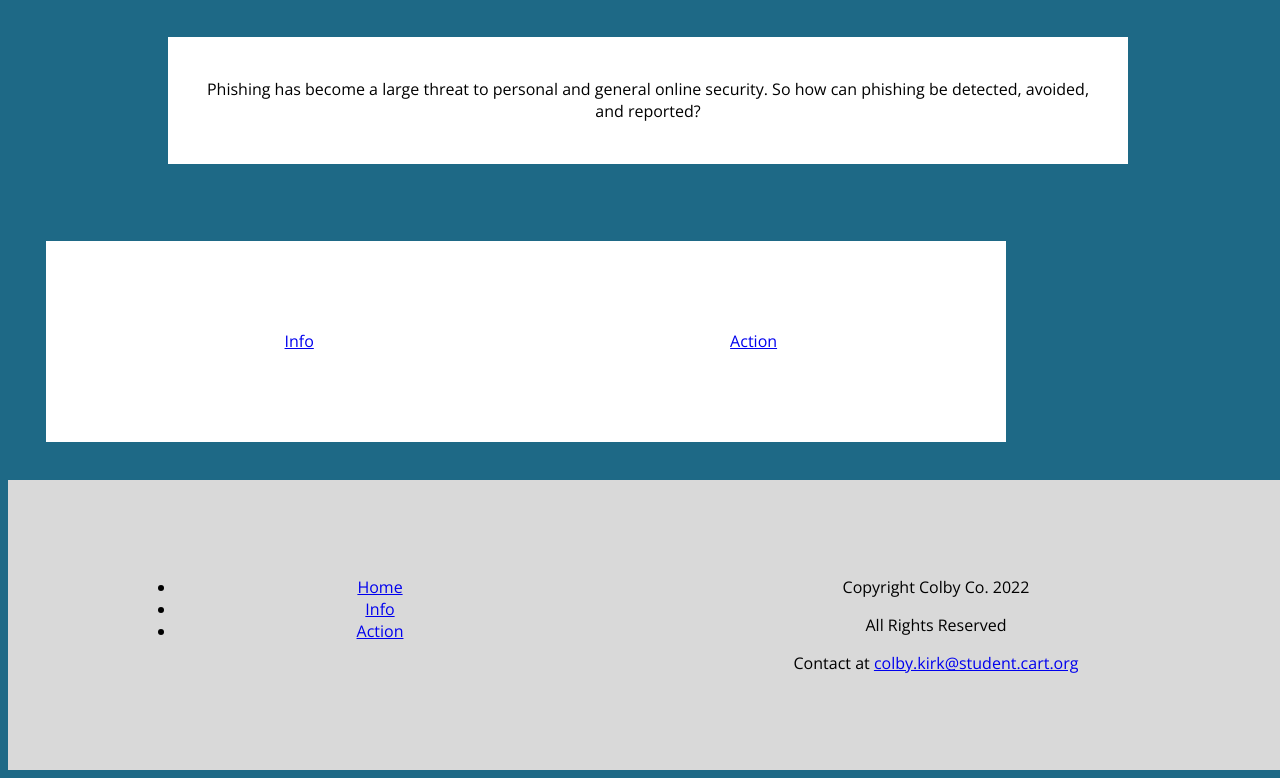
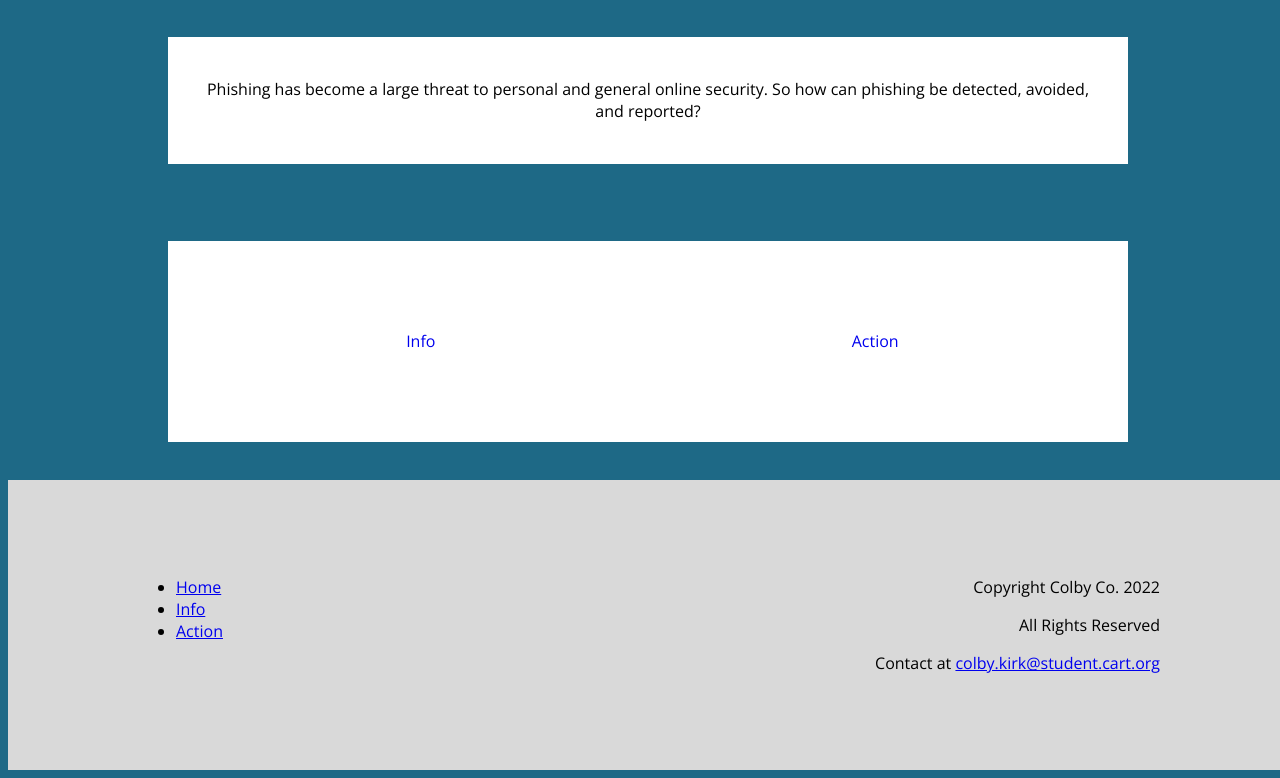
Before and after one commit to TheRealTurtle00/Project-2, a plain HTML site: page Index.html in a window 1280 px wide. Shown: the part 679-1457 px from the top of the page. Drawn offline with nearby package versions, Linux system fonts and the light colour scheme.

Commit message:
LucasCox12-7-22
did some goofy things

```diff
--- a/Index.html
+++ b/Index.html
@@ -10,11 +10,13 @@
     <link rel="preconnect" href="https://fonts.googleapis.com"><link rel="preconnect" href="https://fonts.gstatic.com" crossorigin><link href="https://fonts.googleapis.com/css2?family=IBM+Plex+Sans&display=swap" rel="stylesheet">
 </head>
 <body>
+
     <nav class="topNav">
-        <a href="Index.html">Home</a>
+        <a class="active" href="Index.html">Home</a>
         <a href="info.html">Info</a>
         <a href="action.html">Action</a>
     </nav>
+
     <div class="hero indeximage">
         <h1>Phishing</h1>
         <p>/'fiSHiNG/</p>
@@ -26,18 +28,22 @@
 
     <section class="fullsection">
         <section class="bigSection">
-        <p>Phishing has become a large threat to personal and general online security. So how can phishing be detected, avoided, and reported? </p>
+            <p class="openSans">Phishing has become a large threat to personal and general online security. So how can phishing be detected, avoided, and reported? </p>
         </section>
     </section>
+
+    <article class="fullsection">
         <article class="bigSection">
             <section class="halfSection InfoLink">
-            <a href="info.html">Info</a>
+                <a class="textDecorationNone" href="info.html">Info</a>
             </section>
 
             <section class="halfSection ActionLink">
-            <a href="action.html">Action</a>
+                <a class="textDecorationNone" href="action.html">Action</a>
             </section>
         </article>
+    </article>
+
 
     <footer>
         <article class="fullsection">
@@ -52,7 +58,7 @@
                 </nav>
             </section>
 
-            <section class="halfSection">
+            <section class="halfSection rightAlign">
                 <p>Copyright Colby Co. 2022</p>
                 <p>All Rights Reserved</p>
                 <p>Contact at <a href=mailto:colby.kirk@student.cart.org>colby.kirk@student.cart.org</a></p>
--- a/css/style.css
+++ b/css/style.css
@@ -20,11 +20,14 @@ body {
     text-align: center;
     text-decoration: none;
     color: black;
+    height: 10vh;
+    padding-top: 3vh;
 }
 
 .bigSection {
     display: flex;
     justify-content: center;
+    align-items: center;
     background-color: white;
     text-align: center;
     margin: 3vw;
@@ -38,7 +41,6 @@ body {
 .halfSection {
     width: 35vw;
     margin: 5vw;
-
 }
 
 footer >.fullsection{
@@ -62,9 +64,8 @@ h2 {
 .fullsection {
     display: flex;
     justify-content: center;
-    text-align: center;
     height: auto;
-    width: 100%;
+    width: 100vw;
     font-family: 'Open Sans', sans-serif;
 }
 
@@ -90,3 +91,19 @@ h2 {
 .indeximage {
     background-image: url(/images/DALL·E\ 2022-11-30\ 14.34.25\ -\ a\ fishing\ rod\ with\ a\ computer\ hanging\ from\ the\ hook\,\ dogital.png);
 }
+
+.openSans {
+    font-family: 'Open Sans', sans-serif;
+}
+
+.rightAlign {
+    text-align: end;
+}
+
+.textDecorationNone {
+    text-decoration: none;
+}
+
+.active {
+    -webkit-text-stroke: 1px black;
+}
```
Lines whose indentation alone changed are shown as unchanged.
